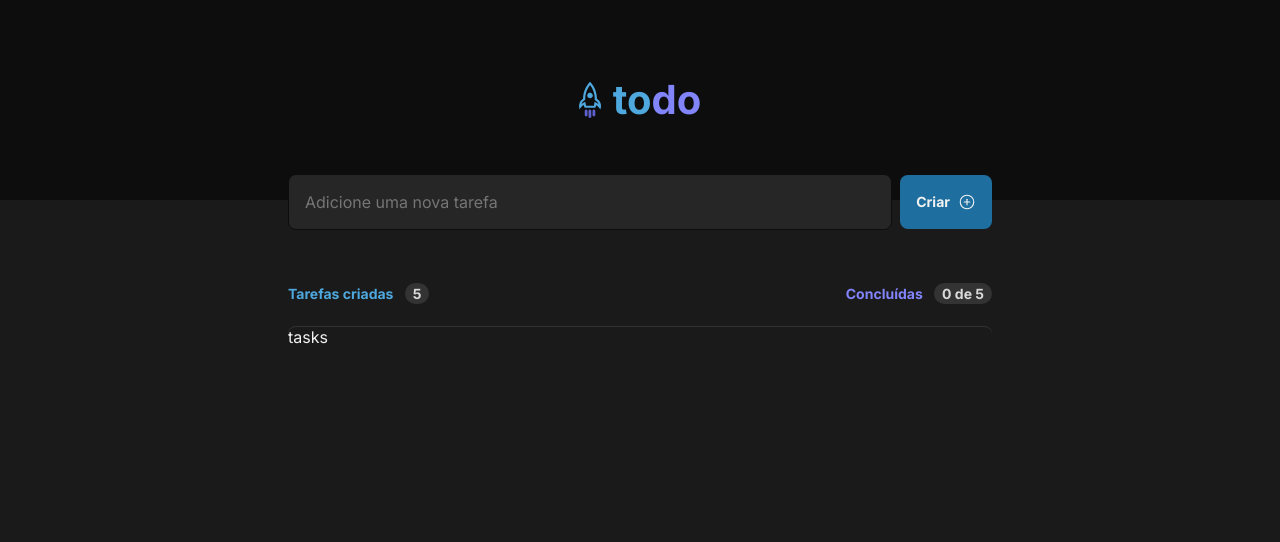
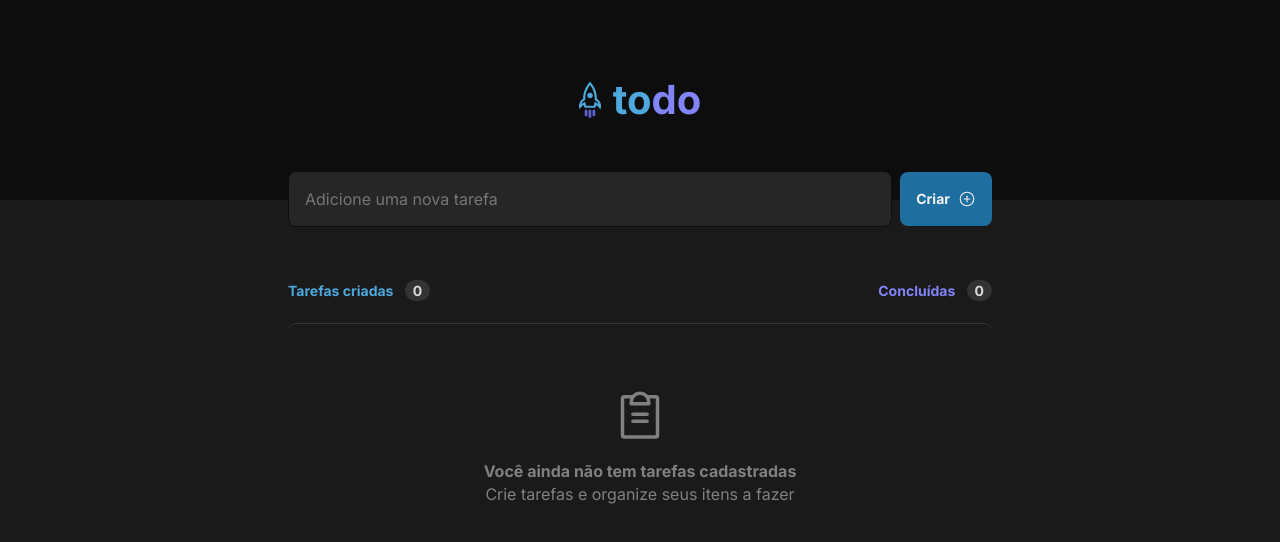
Before and after one commit to EduardoAguiarS/todo-list-ignite, a React (Vite) app: page / in a window 1280 px wide. Shown: the top 542 px of the page. Built offline with nearby package versions, Linux system fonts and the light colour scheme.

Commit message:
no tasks style

```diff
--- a/src/components/TaskForm/styles.module.scss
+++ b/src/components/TaskForm/styles.module.scss
@@ -9,7 +9,7 @@
     justify-content: space-between;
     gap: 0.5rem;
 
-    margin-top: -1.6rem;
+    margin-top: -1.8rem;
 
     input,
     button {
--- a/src/components/Tasks/index.tsx
+++ b/src/components/Tasks/index.tsx
@@ -1,12 +1,23 @@
 //CSS Import
+import styles from "./styles.module.scss";
+
+// Components Import
 import { TasksHeader } from "../TasksHeader";
-import styles from "./styles.module.scss";
+
+// Phosphor Icons
+import { ClipboardText } from "phosphor-react";
 
 export function Tasks() {
   return (
     <div className={styles.tasks__container}>
       <TasksHeader />
-      <main className={styles.tasks__list}>tasks</main>
+      <main className={styles.tasks__list}>
+        <div className={styles.no__tasks}>
+          <ClipboardText size={56} />
+          <strong>Você ainda não tem tarefas cadastradas</strong>
+          <span>Crie tarefas e organize seus itens a fazer</span>
+        </div>
+      </main>
     </div>
   );
 }
--- a/src/components/Tasks/styles.module.scss
+++ b/src/components/Tasks/styles.module.scss
@@ -13,7 +13,23 @@
 .tasks__list {
   margin-top: 2rem;
 
-  border-radius: 8px 8px 0 0;
+  color: $gray-300;
 
-  border-top: 1px solid $gray-400;
+  .no__tasks {
+    border-radius: 8px 8px 0 0;
+    border-top: 1px solid $gray-400;
+
+    padding-top: 4rem;
+
+    display: flex;
+    align-items: center;
+    flex-direction: column;
+
+    text-align: center;
+    line-height: 1.4rem;
+
+    strong {
+      margin-top: 1rem;
+    }
+  }
 }
--- a/src/components/TasksHeader/index.tsx
+++ b/src/components/TasksHeader/index.tsx
@@ -6,12 +6,12 @@ export function TasksHeader() {
     <header className={styles.tasks__header}>
       <div className={styles.created__tasks}>
         <strong>
-          Tarefas criadas <span>5</span>
+          Tarefas criadas <span>0</span>
         </strong>
       </div>
       <div className={styles.completed}>
         <strong>
-          Concluídas <span>0 de 5</span>
+          Concluídas <span>0</span>
         </strong>
       </div>
     </header>
```
